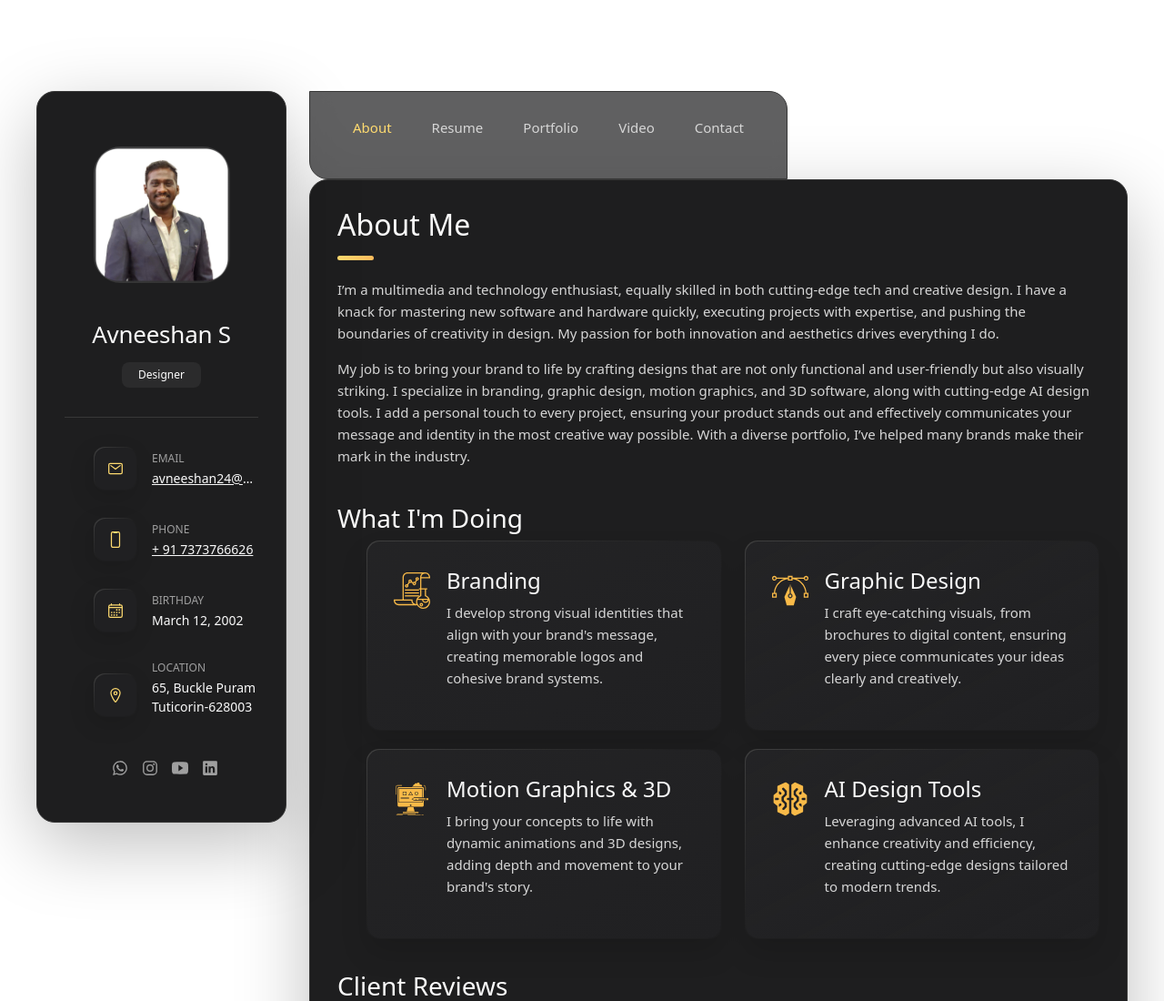
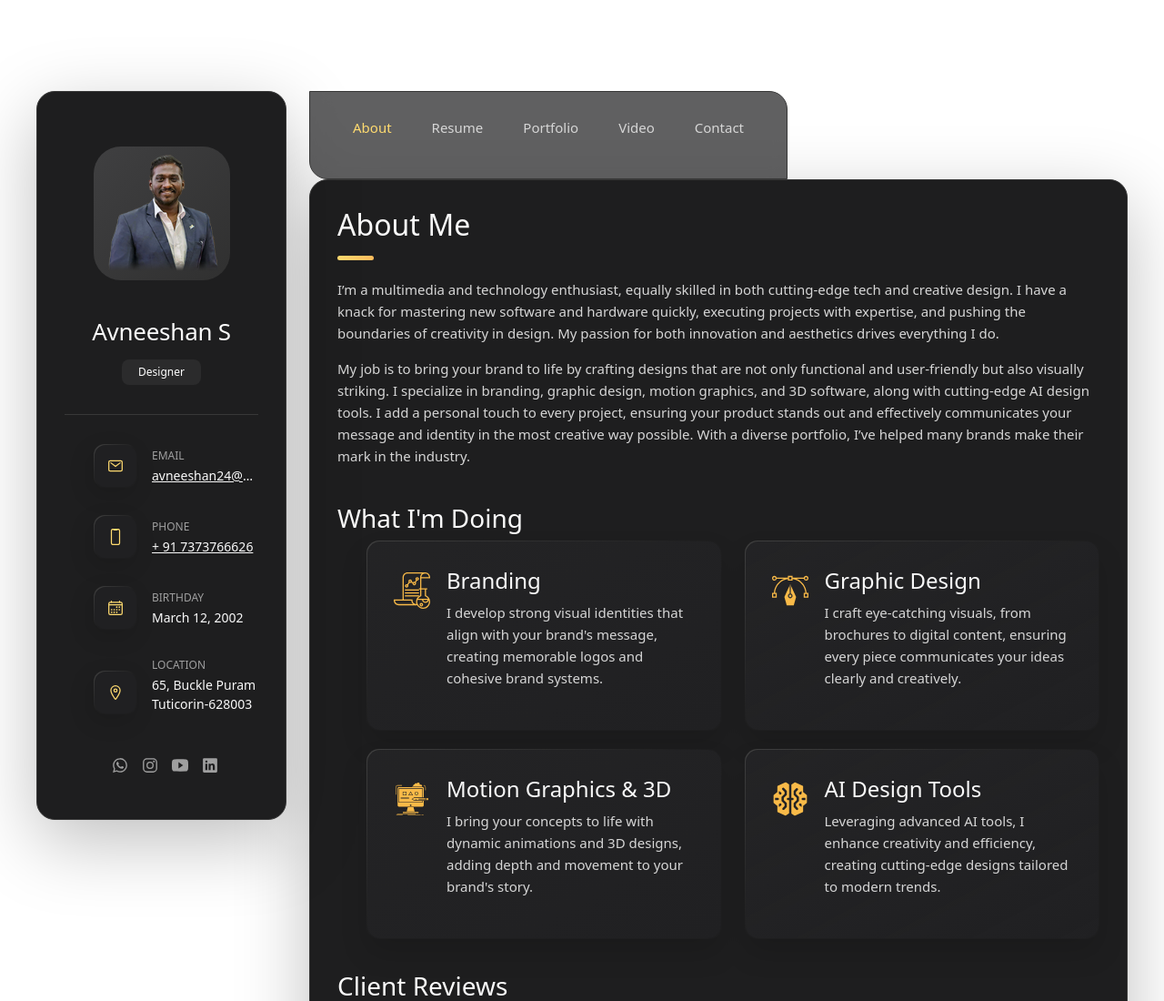
Before and after one commit to avneeshan/avneeshan.portfolio, a plain HTML site: page index.html in a window 1280 px wide. Shown: the top 1100 px of the page at 91% size. Drawn offline with nearby package versions, Linux system fonts and the light colour scheme; files that its build step writes are made by us from their sources; files whose address does not match are found by name.

Commit message:
Update index.html

```diff
--- a/index.html
+++ b/index.html
@@ -52,7 +52,7 @@
       <div class="sidebar-info">
 
         <figure class="avatar-box">
-          <img src="./assets/images/my-avatar1.png" alt="Richard hanrick" width="80">
+          <img src="./assets/images/my-avatar.png" alt="Richard hanrick" width="80">
         </figure>
 
         <div class="info-content">
```
